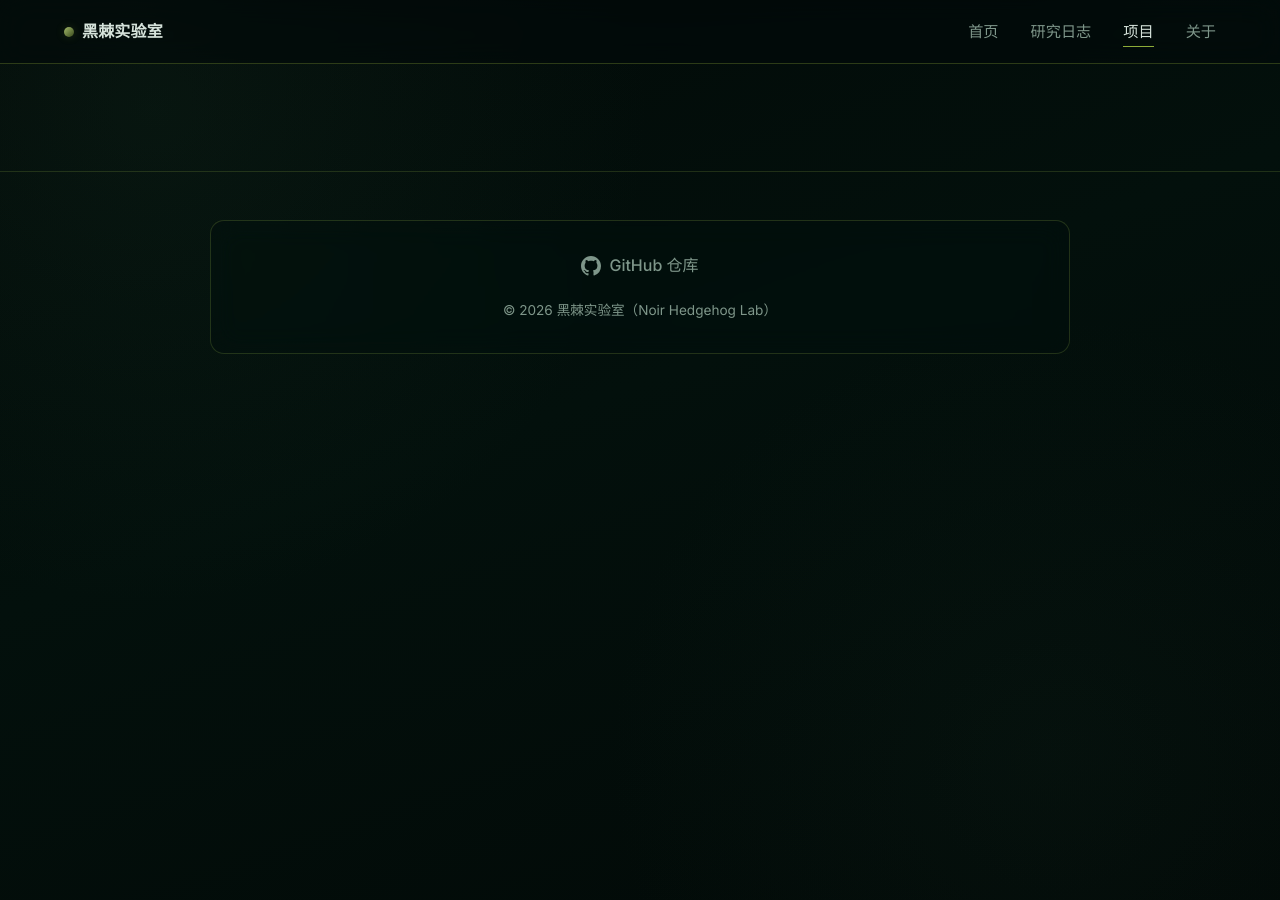
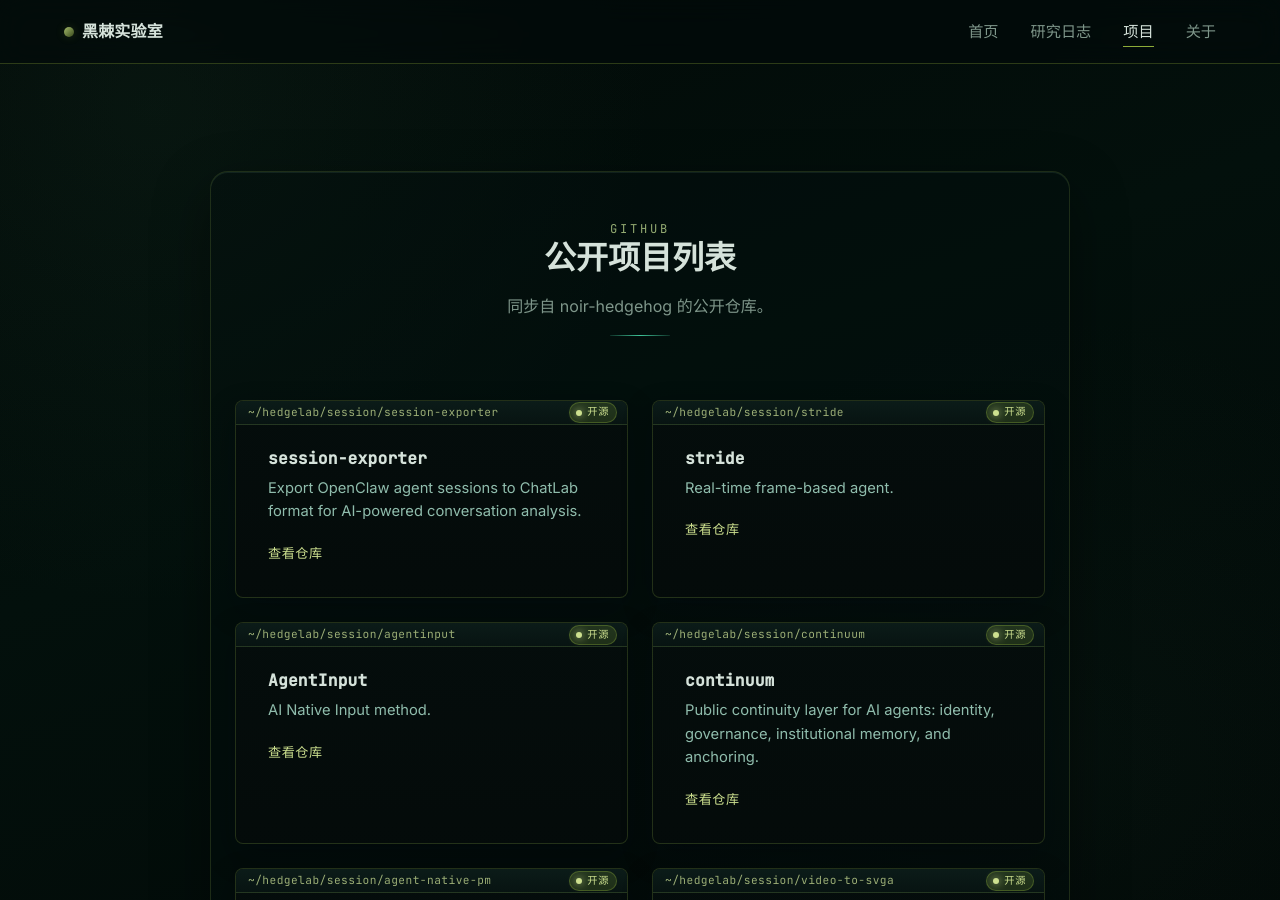
Before and after one commit to noir-hedgehog/hedgelab, a Jekyll site: the page built from projects/index.html, in a window 1280 px wide and 900 px high, scrolled down 982 px. Built offline with Jekyll 4.4.1, drawn with Linux system fonts in a browser that asks for light colours; before the commit the page ends 1384 px from its top, so only the background shows below that; some of the changed text lies outside the part shown.

Commit message:
feat: add public GitHub repositories section to projects page
Show noir-hedgehog public repositories in a dedicated projects section with direct links to each repo.

Made-with: Cursor

```diff
--- a/projects/index.html
+++ b/projects/index.html
@@ -80,3 +80,93 @@ description: 黑棘实验室的研究项目
     </div>
   </div>
 </section>
+
+<section class="section">
+  <div class="container">
+    <div class="section-header">
+      <p class="section-kicker">GITHUB</p>
+      <h2>公开项目列表</h2>
+      <p>同步自 noir-hedgehog 的公开仓库。</p>
+      <div class="section-divider"></div>
+    </div>
+
+    <div class="card-grid">
+      <article class="card">
+        <div class="card-meta"><span class="tag tag-violet">开源</span></div>
+        <h3>session-exporter</h3>
+        <p>Export OpenClaw agent sessions to ChatLab format for AI-powered conversation analysis.</p>
+        <a class="card-link" href="https://github.com/noir-hedgehog/session-exporter" target="_blank" rel="noopener">查看仓库</a>
+      </article>
+
+      <article class="card">
+        <div class="card-meta"><span class="tag tag-violet">开源</span></div>
+        <h3>stride</h3>
+        <p>Real-time frame-based agent.</p>
+        <a class="card-link" href="https://github.com/noir-hedgehog/stride" target="_blank" rel="noopener">查看仓库</a>
+      </article>
+
+      <article class="card">
+        <div class="card-meta"><span class="tag tag-violet">开源</span></div>
+        <h3>AgentInput</h3>
+        <p>AI Native Input method.</p>
+        <a class="card-link" href="https://github.com/noir-hedgehog/AgentInput" target="_blank" rel="noopener">查看仓库</a>
+      </article>
+
+      <article class="card">
+        <div class="card-meta"><span class="tag tag-violet">开源</span></div>
+        <h3>continuum</h3>
+        <p>Public continuity layer for AI agents: identity, governance, institutional memory, and anchoring.</p>
+        <a class="card-link" href="https://github.com/noir-hedgehog/continuum" target="_blank" rel="noopener">查看仓库</a>
+      </article>
+
+      <article class="card">
+        <div class="card-meta"><span class="tag tag-violet">开源</span></div>
+        <h3>agent-native-pm</h3>
+        <p>agent 原生的项目管理工具。</p>
+        <a class="card-link" href="https://github.com/noir-hedgehog/agent-native-pm" target="_blank" rel="noopener">查看仓库</a>
+      </article>
+
+      <article class="card">
+        <div class="card-meta"><span class="tag tag-violet">开源</span></div>
+        <h3>video-to-svga</h3>
+        <p>convert video (mp4/mov) to svga.</p>
+        <a class="card-link" href="https://github.com/noir-hedgehog/video-to-svga" target="_blank" rel="noopener">查看仓库</a>
+      </article>
+
+      <article class="card">
+        <div class="card-meta"><span class="tag tag-violet">开源</span></div>
+        <h3>bear-subscription</h3>
+        <p>管理会员订阅。</p>
+        <a class="card-link" href="https://github.com/noir-hedgehog/bear-subscription" target="_blank" rel="noopener">查看仓库</a>
+      </article>
+
+      <article class="card">
+        <div class="card-meta"><span class="tag tag-violet">开源</span></div>
+        <h3>hamster-storage</h3>
+        <p>仓鼠收纳，一个家庭收纳工具。</p>
+        <a class="card-link" href="https://github.com/noir-hedgehog/hamster-storage" target="_blank" rel="noopener">查看仓库</a>
+      </article>
+
+      <article class="card">
+        <div class="card-meta"><span class="tag tag-gray">开源</span></div>
+        <h3>virtualink</h3>
+        <p>在线版 Chill with you，支持番茄钟、todo、日记与音乐，支持图片和 Live2D 角色切换。</p>
+        <a class="card-link" href="https://github.com/noir-hedgehog/virtualink" target="_blank" rel="noopener">查看仓库</a>
+      </article>
+
+      <article class="card">
+        <div class="card-meta"><span class="tag tag-gray">开源</span></div>
+        <h3>VirtualHazel</h3>
+        <p>公开仓库，持续迭代中。</p>
+        <a class="card-link" href="https://github.com/noir-hedgehog/VirtualHazel" target="_blank" rel="noopener">查看仓库</a>
+      </article>
+
+      <article class="card">
+        <div class="card-meta"><span class="tag tag-gray">开源</span></div>
+        <h3>Agent-eye</h3>
+        <p>公开仓库，持续迭代中。</p>
+        <a class="card-link" href="https://github.com/noir-hedgehog/Agent-eye" target="_blank" rel="noopener">查看仓库</a>
+      </article>
+    </div>
+  </div>
+</section>
```
